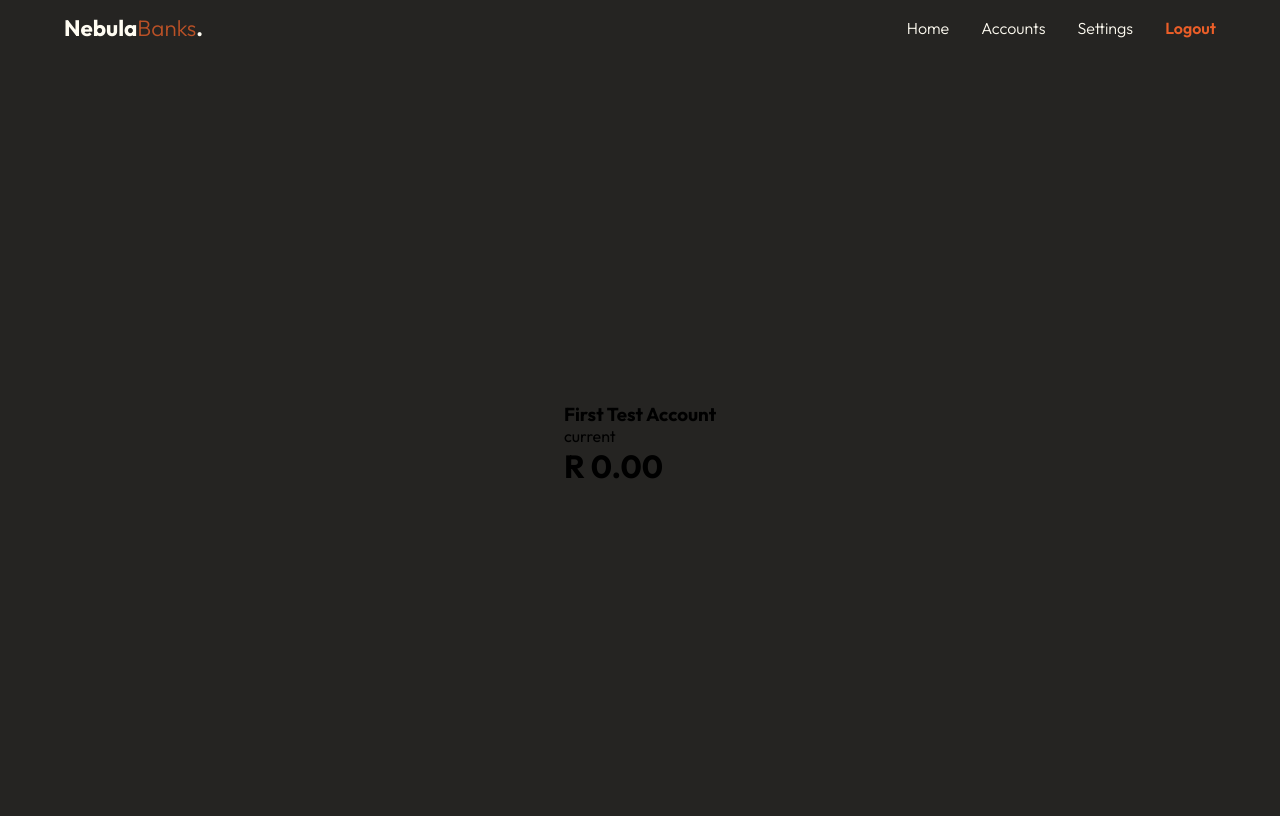
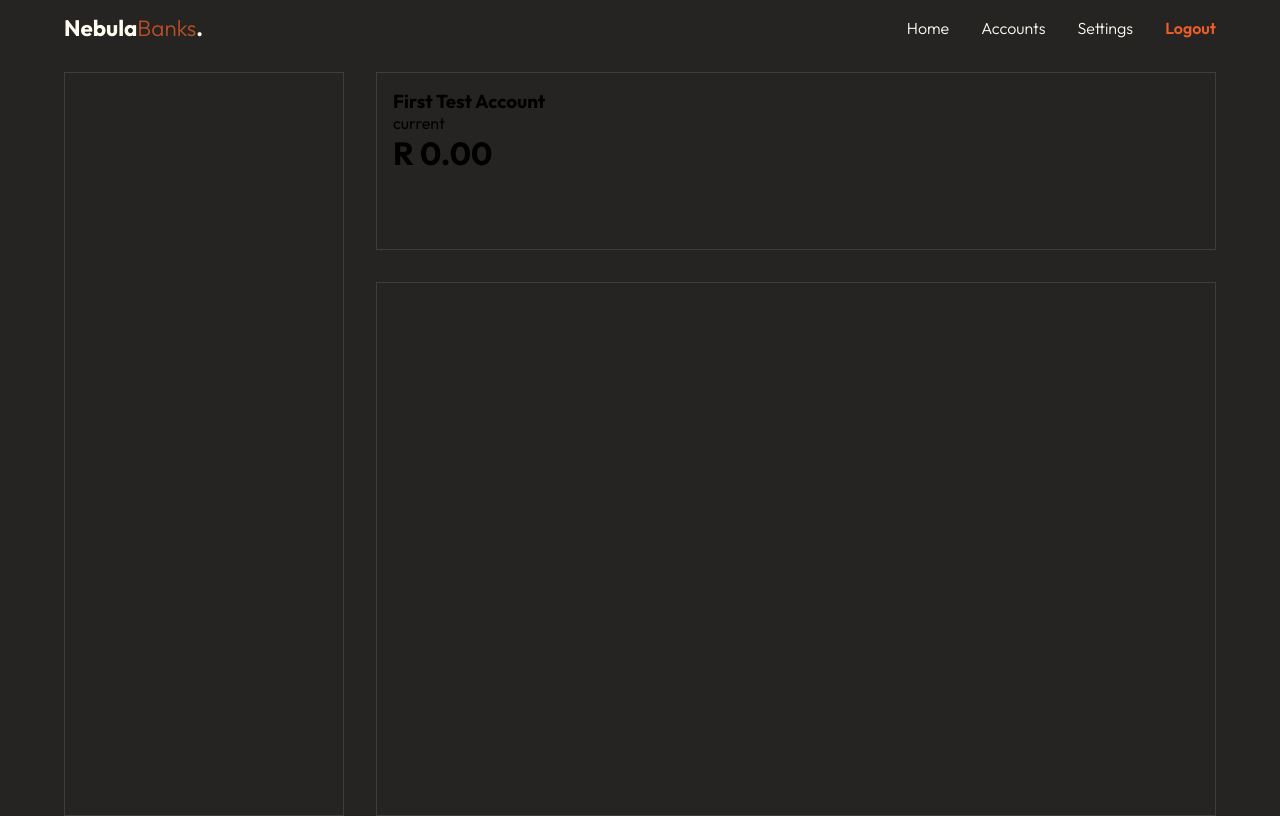
Before and after one commit to PhantomLeii/banking-system, a Django app: page /account-detail/1/ in a window 1280 px wide. Run offline with Django 5.2, Linux system fonts and the light colour scheme; a user stored in the database is signed in; data comes from the database, SQL or seed files in the repository.

Commit message:
Update: add account detail page layout

```diff
--- a/static/css/index.css
+++ b/static/css/index.css
@@ -303,6 +303,30 @@ form button:hover {
 	z-index: 1;
 }
 
+#account {
+	height: 100%;
+	width: 100%;
+	display: grid;
+	grid-template-columns: 1fr 3fr;
+	grid-template-rows: 1fr 3fr;
+	gap: 2rem;
+}
+
+.transactions {
+	height: 100%;
+	grid-row: span 2;
+	border: 1px solid var(--clr-secondary-bg);
+}
+
+.banner {
+	border: 1px solid var(--clr-secondary-bg);
+	padding: 1rem;
+}
+
+.utils {
+	border: 1px solid var(--clr-secondary-bg);
+}
+
 @media screen and (max-width: 768px) {
 	.container {
 		padding: 0 2rem;
--- a/templates/routes/account_detail.html
+++ b/templates/routes/account_detail.html
@@ -1,5 +1,6 @@
 {% extends "base.html" %} {% block content %}
 <main class="container">
+	<div id="account">
 		<div class="transactions"></div>
 		<div class="banner">
 			<h3>{{ account.name }}</h3>
@@ -7,5 +8,6 @@
 			<h1>R {{ account.balance }}</h1>
 		</div>
 		<div class="utils"></div>
+	</div>
 </main>
 {% endblock content %}
```
Lines whose indentation alone changed are shown as unchanged.
